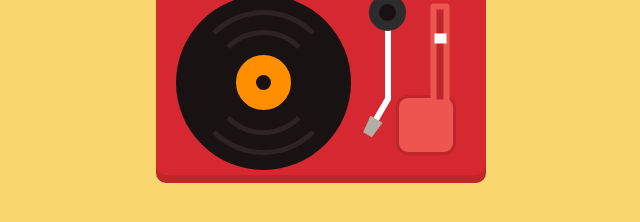
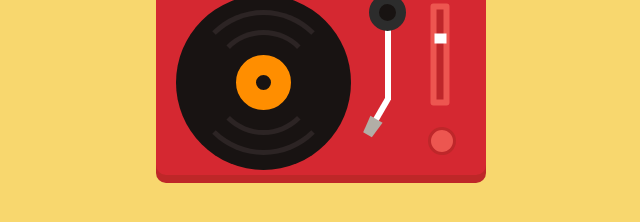
Before and after one commit to okik69/Sayang, a plain HTML site: page index.html in a window 1280 px wide. Shown: the whole page, without its empty margins (319-959 px from the left). Drawn offline with Linux system fonts and the light colour scheme.

Commit message:
Update style.css

```diff
--- a/style.css
+++ b/style.css
@@ -100,16 +100,19 @@ body{
 
 }
 .btn{
-    width: 60px;
-height: 60px;
+width: 28px;
+  height: 28px;
   background-color: #ed5650;
-border-radius: 12px;   /* sudut membulat */
+  border-radius: 50%;
   position: absolute;
   bottom: 20px;
   right: 30px;
-border: 3.5px solid rgb(190,39,42);
+  border: 3.5px solid rgb(190, 39, 42);
   outline: none;
   cursor: pointer;
+  display: flex;
+  align-items: center;
+  justify-content: center;
 }
 .slider{
     -webkit-appearance: none;
```
Lines whose indentation alone changed are shown as unchanged.
